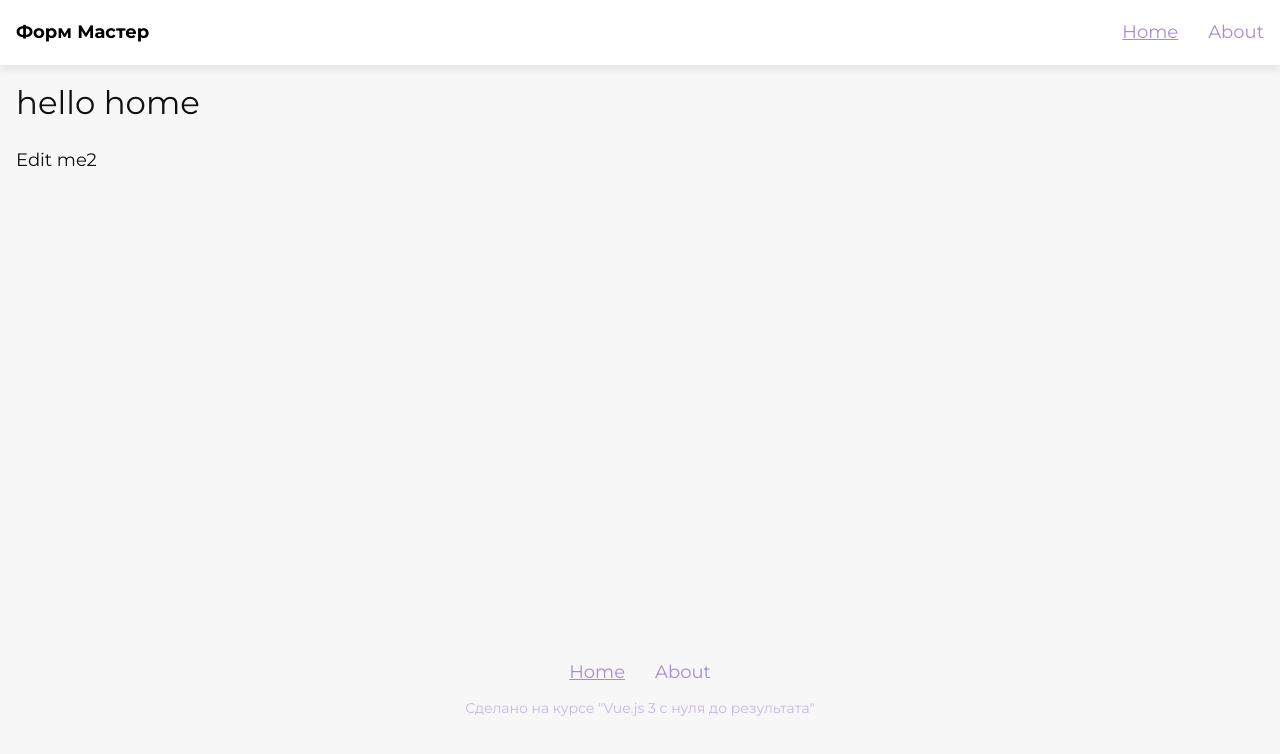
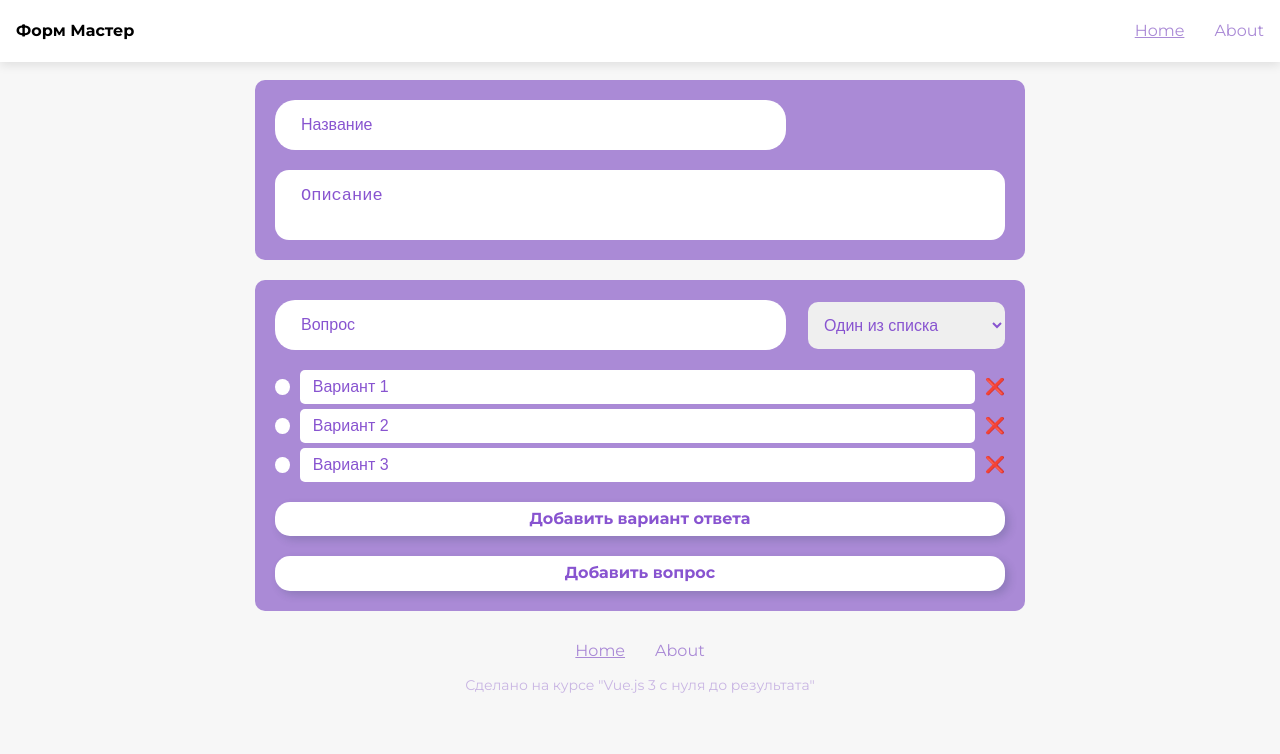
Before and after one commit to alvarSQ/formsMaster, a Vue app: page / in a window 1280 px wide. Shown: the top 754 px of the page. Built offline with nearby package versions, Linux system fonts and the light colour scheme.

Commit message:
1 и 2 стр

```diff
--- a/src/assets/scss/common/controls.scss
+++ b/src/assets/scss/common/controls.scss
@@ -8,11 +8,13 @@ input {
   padding: 16px 26px;
   margin-bottom: 30px;
   border-radius: 20px;
+  margin-right: 10px;
 }
 textarea {
-  padding: 30px 27px;
+  padding: 16px 26px;
   border-radius: 14px;
   margin-bottom: 30px;
+  font-size: 20px;
 }
 input,
 textarea {
--- /dev/null
+++ b/src/assets/scss/form_master.scss
@@ -0,0 +1,77 @@
+@import 'utils/vars';
+@import 'utils/reset';
+
+
+.form_wrapper {
+    max-width: 770px;
+    margin: 0 auto;
+}
+.form_container {
+    padding: 20px;
+    border-radius: 10px;
+    background-color: $purple-color-100;
+    margin-bottom: 20px;
+    ::placeholder {
+        color: $purple-color;
+    }
+    input {
+        width: 70%;
+    }
+    textarea {
+        margin-top: 20px;
+        font-size: 17px;
+    }
+    select {
+        padding: 14px 12px;
+        border-radius: 10px;
+        color: $purple-color;
+    }
+}
+.form_lists {
+    margin-top: 20px;
+    li {
+        margin-top: 5px;
+    }
+    .form_radio {
+    width: 5%;
+    transform: scale(1.4);
+    accent-color: $purple-color;
+    }
+    input {
+        padding: 8px 13px;
+        border-radius: 5px;
+        width: 100%;
+    }
+}
+.form_radio {
+    width: 20px;
+}
+.circle {
+        width: 16px;
+        height: 16px;
+        margin-right: 10px;
+        background: white;
+        border-radius: 50%;
+}
+.form_footer {
+    text-align: center;
+    color: $purple-color;
+    font-weight: 600;
+    margin-top: 20px;
+    padding: 6px 18px;
+    border-radius: 15px;
+    width: 100%;
+    cursor: pointer;
+    background-color: white;
+    box-shadow: 4px 4px 8px 0px rgba(34, 60, 80, 0.2);
+    &:hover {
+        box-shadow: none
+    }
+    &:active {
+        box-shadow: 0px 5px 10px 2px rgba(34, 60, 80, 0.2) inset;
+    }
+}
+.q_del {
+    margin-left: 10px;
+    cursor: pointer;
+}
--- a/src/main.js
+++ b/src/main.js
@@ -4,6 +4,7 @@ import { createPinia } from 'pinia'
 import piniaPluginPersistedstate from 'pinia-plugin-persistedstate'
 import App from './App.vue'
 import './assets/scss/main.scss'
+import './assets/scss/form_master.scss'
 
 const pinia = createPinia()
 pinia.use(piniaPluginPersistedstate)
--- a/src/pages/home.vue
+++ b/src/pages/home.vue
@@ -1,6 +1,41 @@
 <template>
-  <div class="md-body">
-    <h1>hello home</h1>
-    <p>Edit me2</p>
+  <div class="form_wrapper">
+    <div class="form_container">
+      <input type="text" placeholder="Название">
+      <textarea placeholder="Описание"></textarea>
+    </div>
+    <div class="form_container">
+      <div class="navbar-content">
+        <input type="text" placeholder="Вопрос">
+        <select name="form">
+          <option value="one">Один из списка</option>
+          <option value="several">Несколько из списка</option>
+          <option value="free">Свободный ответ</option>
+        </select>
+      </div>
+      <ul class="form_lists">
+        <li class="navbar-content">
+          <div class="circle"></div>
+          <input type="text" placeholder="Вариант 1">
+          <p class="q_del">&#10060;</p>
+        </li>
+        <li class="navbar-content">
+          <div class="circle"></div>
+          <input type="text" placeholder="Вариант 2">
+          <p class="q_del">&#10060;</p>
+        </li>
+        <li class="navbar-content">
+          <div class="circle"></div>
+          <input type="text" placeholder="Вариант 3">
+          <p class="q_del">&#10060;</p>
+        </li>
+      </ul>
+      <div class="form_footer">
+        Добавить вариант ответа
+      </div>
+      <div class="form_footer">
+          Добавить вопрос
+        </div>
+    </div>
   </div>
 </template>
```
Also changed, not shown: src/assets/scss/utils/reset.scss (+6 -1 lines).
